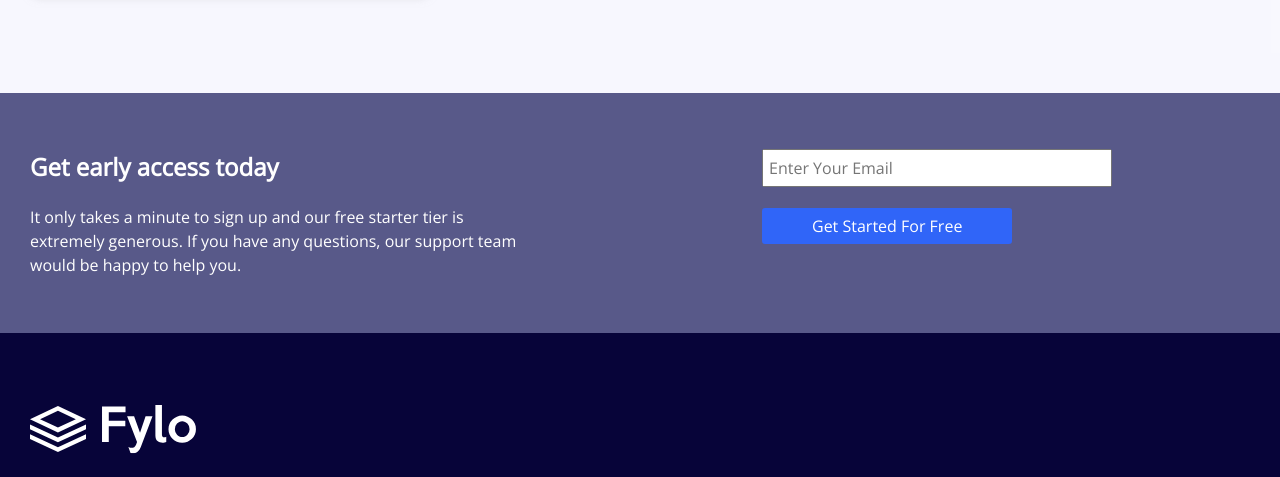
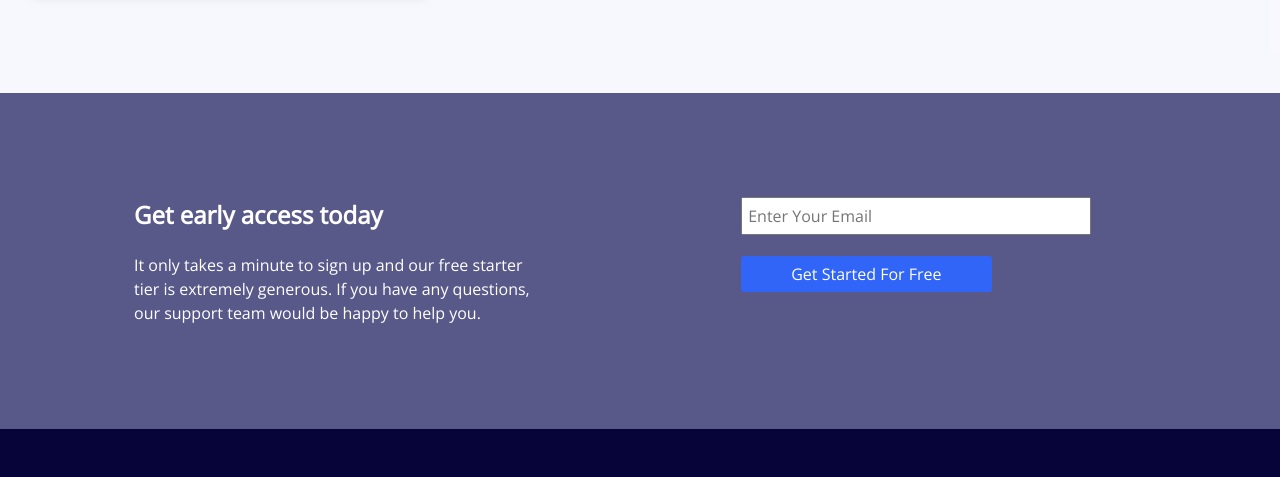
Before and after one commit to OmprakashR/Fylo-landing-page, a plain HTML site: page index.html in a window 1280 px wide. Shown: the part 1472-1949 px from the top of the page. Drawn offline with nearby package versions, Linux system fonts and the light colour scheme.

Commit message:
Update style.css

```diff
--- a/style.css
+++ b/style.css
@@ -250,7 +250,8 @@ img {
 
 .get-access {
 
-    background-color: var(--Desaturated-Blue)
+    background-color: var(--Desaturated-Blue);
+    padding: 6.5em;
 }
 
 .get-access-container {
```
